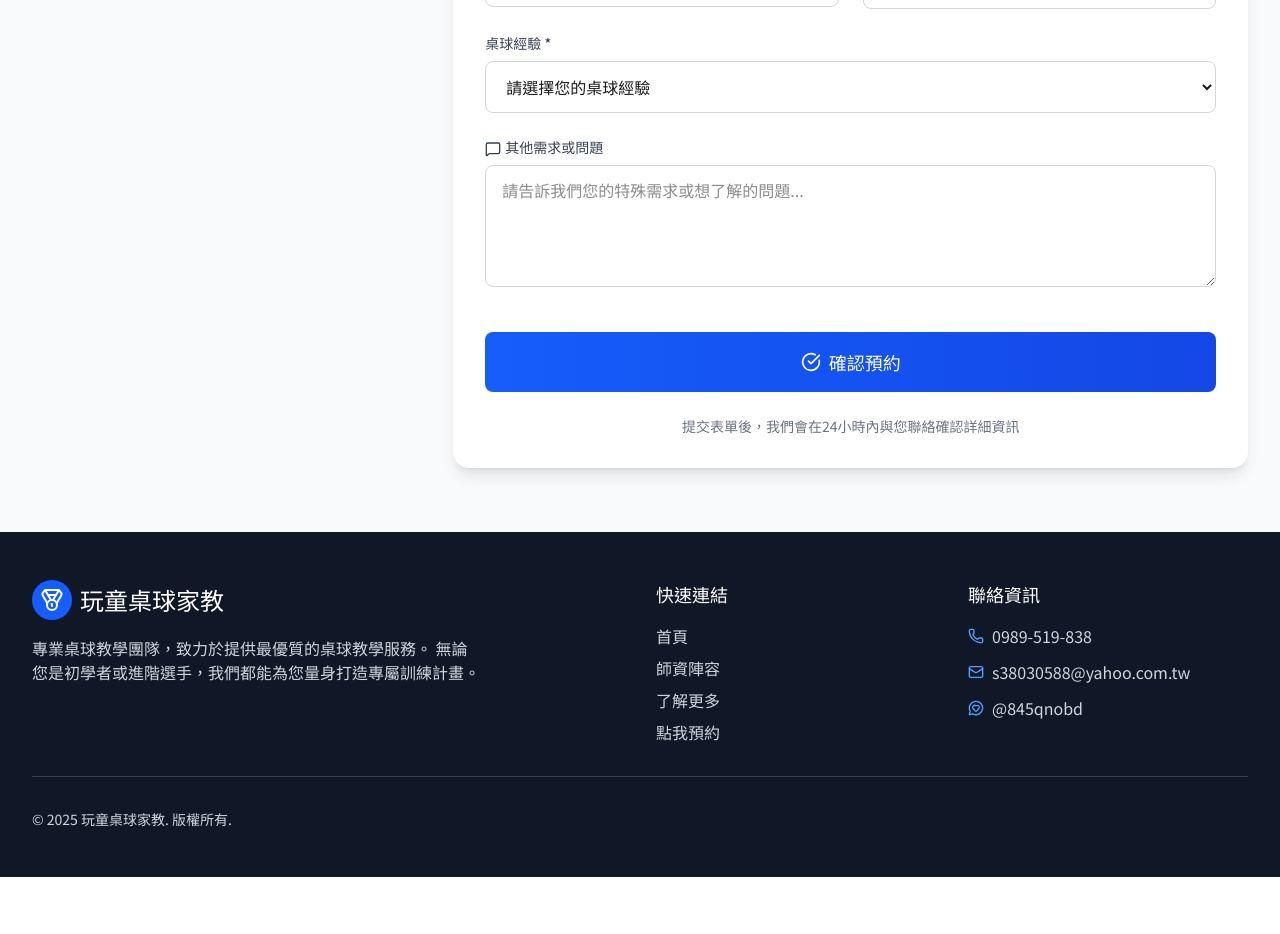
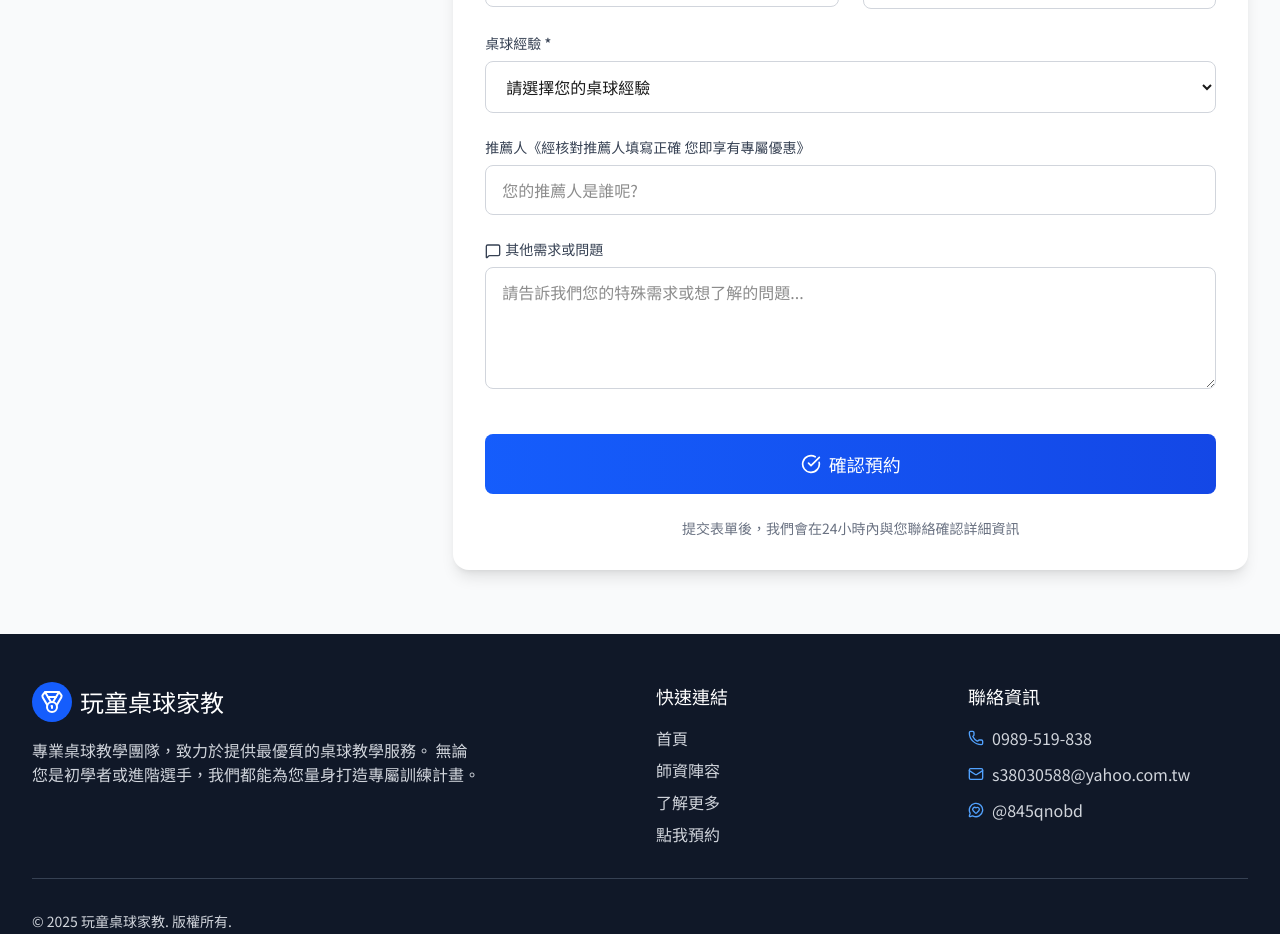
Before and after one commit to pp-dream/website, a React (Vite) app: page /website/booking in a window 1280 px wide. Shown: the part 960-1894 px from the top of the page. Before the commit the page ends 1837 px from the top, so only its background shows below. Built offline with nearby package versions, Linux system fonts and the light colour scheme; a web font is replaced by a local one.

Commit message:
第一次提交

```diff
--- a/src/pages/Booking.tsx
+++ b/src/pages/Booking.tsx
@@ -365,6 +365,22 @@
                     ))}
                   </select>
                 </div>
+{/* 推薦人欄位*/}
+<div>
+                  <label htmlFor="email" className="block text-sm font-medium text-gray-700 mb-2">
+                  推薦人《經核對推薦人填寫正確 您即享有專屬優惠》
+                  </label>
+                  <input
+                    type="text"
+                    id="name"
+                    name="name"
+                    required
+                    value={formData.name}
+                    onChange={handleInputChange}
+                    className="w-full px-4 py-3 border border-gray-300 rounded-lg focus:ring-2 focus:ring-blue-500 focus:border-transparent"
+                    placeholder="您的推薦人是誰呢?"
+                  />
+                </div>
 
                 {/* Message */}
                 <div>
--- a/src/pages/More.tsx
+++ b/src/pages/More.tsx
@@ -127,8 +127,12 @@
     {
       question: "課程結束後是否有進階選擇？",
       answer: "有的！完成基礎課程後，您可以選擇進階課程、競賽訓練來持續提升技術水平,且課程價格上並不會有所變動，但建議與教練討論程度後再做定奪。"
+    },
+      {
+      question: "該如何領取專屬優惠呢？",
+      answer: "無論為被推薦人亦或者為推薦人，被推薦人於預約頁面填寫推薦人為何，或於官方LINE預約時直接以文字告知小編是經由何人推薦，經確認無誤，官方小編於聯繫課程時會向您告知已自動納入優惠方案。因小編較於繁忙，若有疏漏還請提醒一聲，避免您的權益受損。"
     }
-  ];
+    ];
 
   return (
     <div className="min-h-screen">
```
